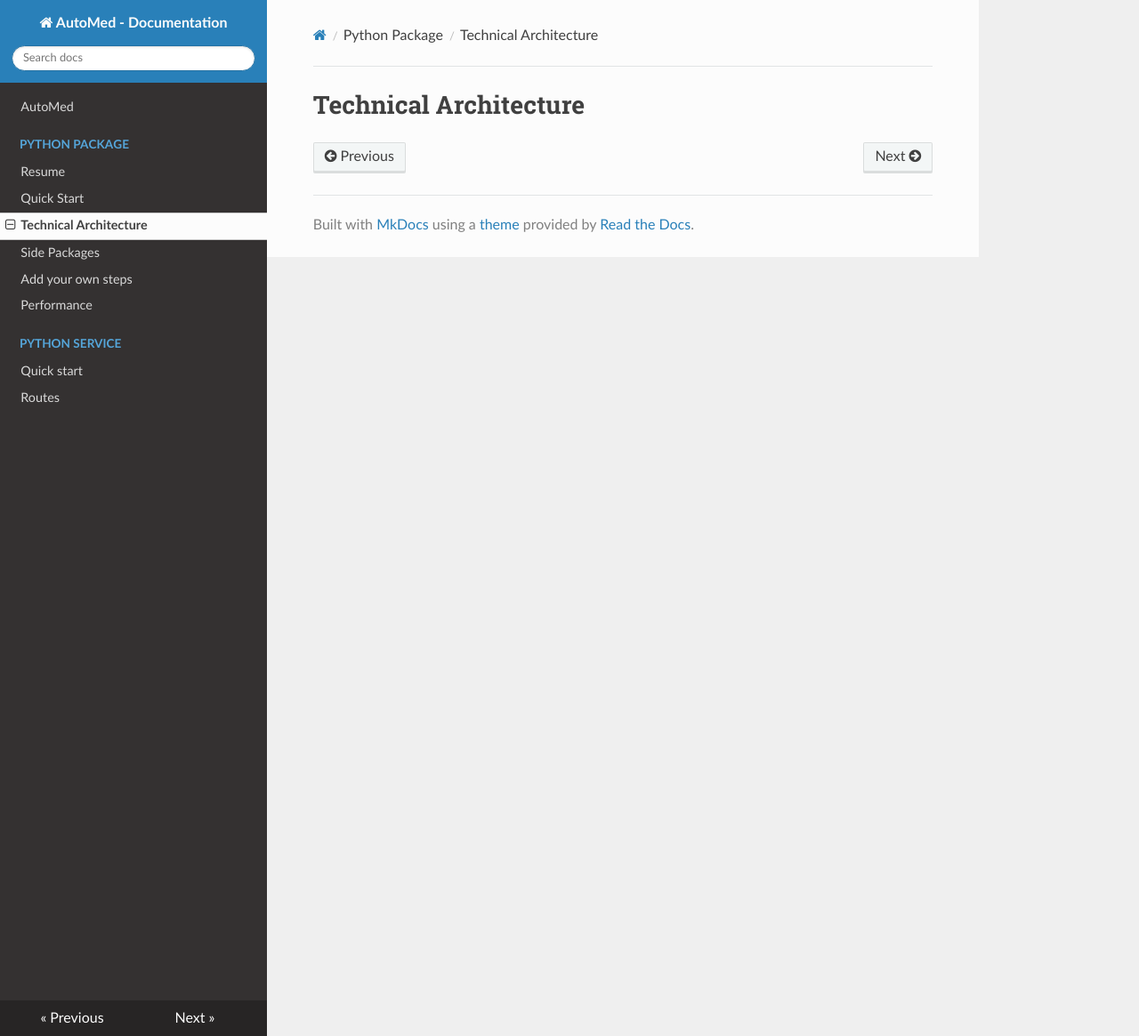
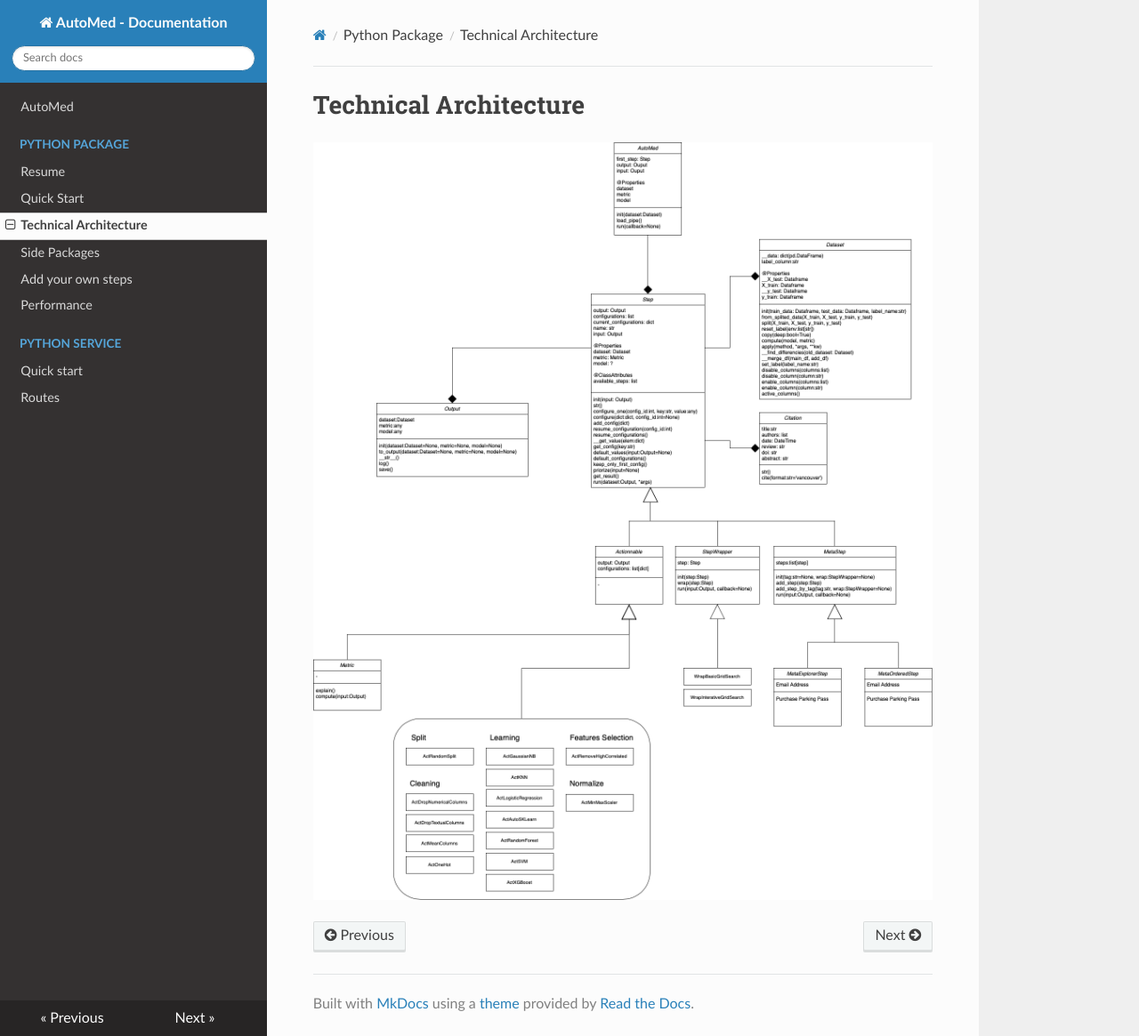
Before and after one commit to IIAS-Research/iaml, an MkDocs documentation site: the page built from docs/Python Package/2 - technical architecture.md, in a window 1280 px wide and 1165 px high. Shown: the whole window at 89% size. Built offline with MkDocs 1.6.1, drawn with Linux system fonts in a browser that asks for light colours; nearby versions of some CDN libraries.

Commit message:
[DOCS] Architecture schema

```diff
--- a/docs/Python Package/2 - technical architecture.md
+++ b/docs/Python Package/2 - technical architecture.md
@@ -1 +1,3 @@
 # Technical Architecture
+
+![archi](../automed_archi.png)
```
Also changed, not shown: docs/automed_archi.png (added).
